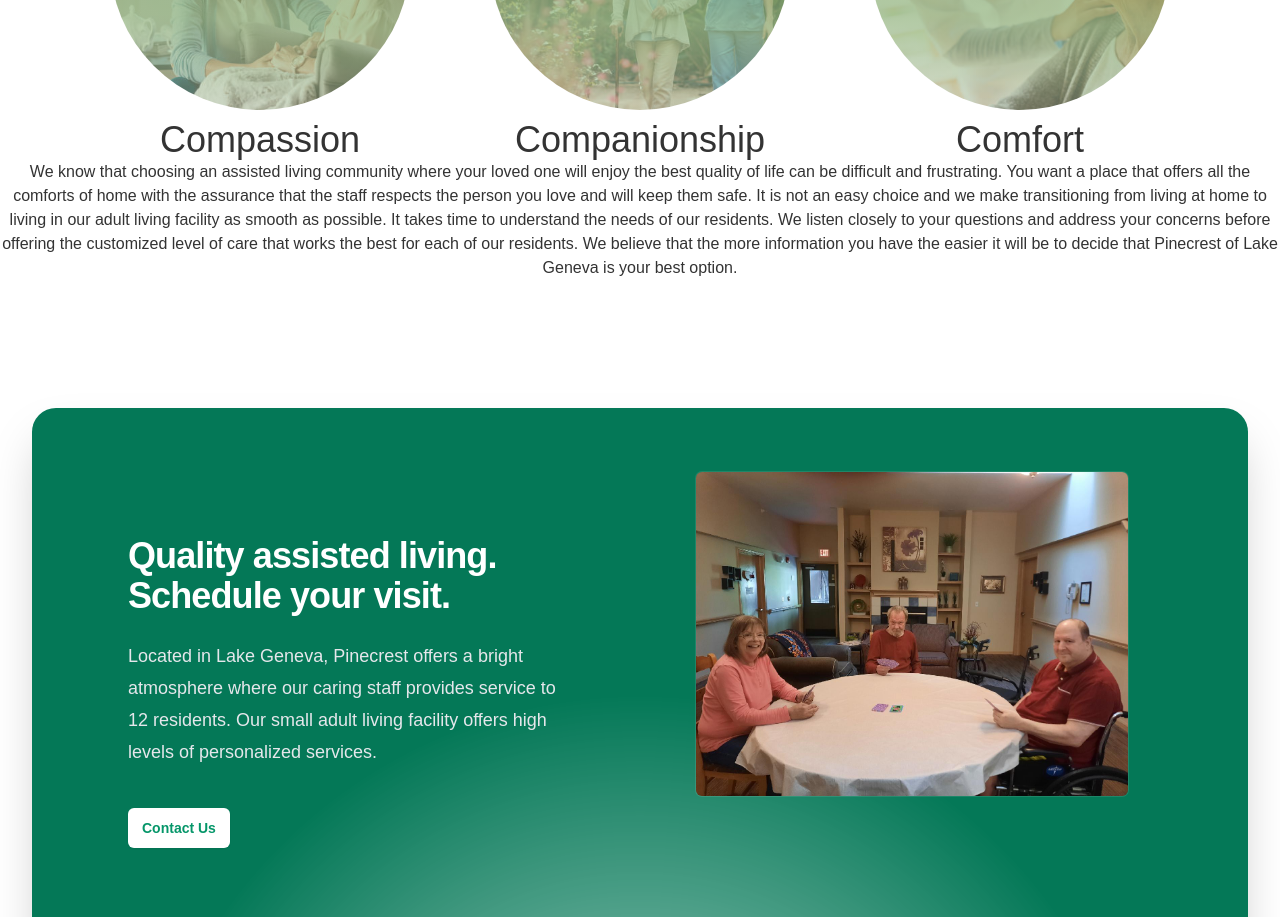
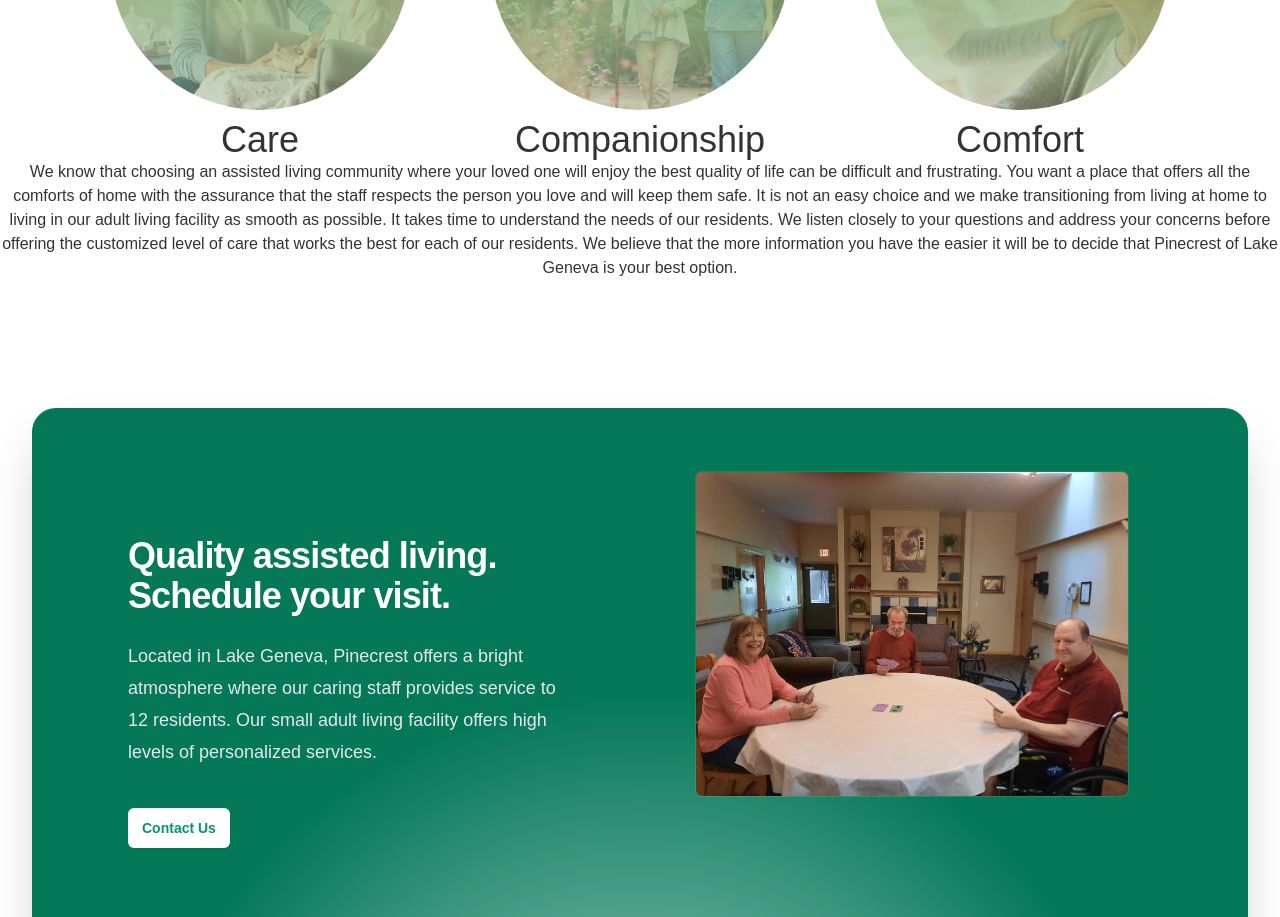
Before and after one commit to lee14k/pinecrest, a React (Vite) app: page / in a window 1280 px wide. Shown: the part 1100-2017 px from the top of the page. Built offline with nearby package versions, Linux system fonts and the light colour scheme.

Commit message:
scott and tony changes

```diff
--- a/src/components/Circlerow.jsx
+++ b/src/components/Circlerow.jsx
@@ -8,7 +8,7 @@ function Circlerow () {
           <div className="circle one">
             <div className="gradient"></div>
           </div>
-          <h2 className="text-4xl">Compassion</h2>
+          <h2 className="text-4xl">Care</h2>
         </div>
         <div className="circle-container">
           <div className="circle two"></div>
```
